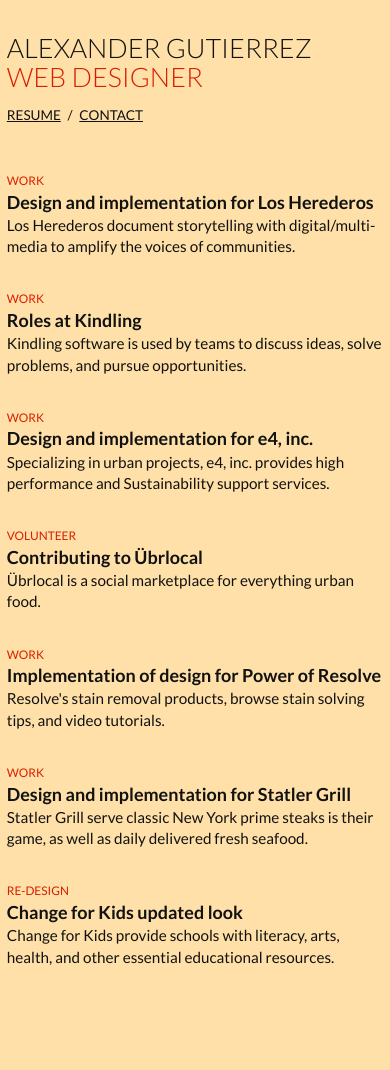
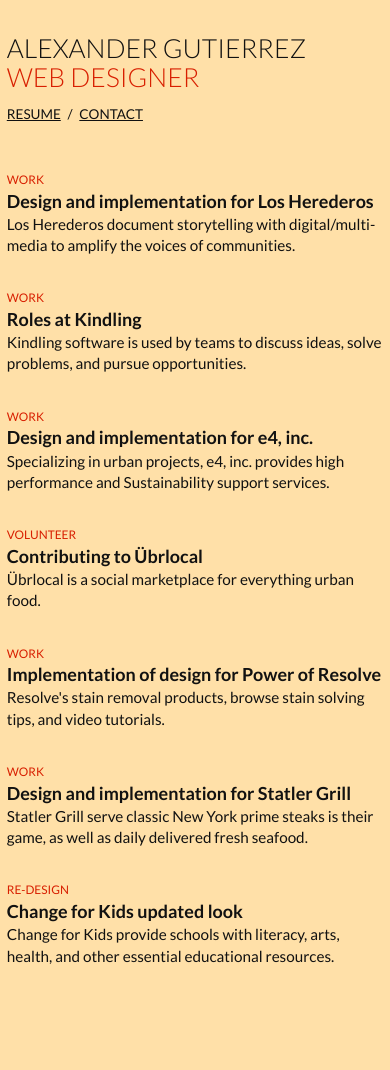
Before and after one commit to gutierrezalex/gutierreza, a Jekyll site: the page built from index.html, in a window 390 px wide. Built offline with Jekyll 4.4.1, drawn with Linux system fonts in a browser that asks for light colours.

Commit message:
header for homepage responsive tweak

```diff
--- a/_sass/_layout.scss
+++ b/_sass/_layout.scss
@@ -37,7 +37,7 @@
 			line-height: 1.1;
 
 			@include media-query($on-mobile) {
-		    font-size: $font-size-lrg * 1.13;
+		    font-size: $font-size-lrg * 1.11;
 		  }
 		}
   }
@@ -379,7 +379,7 @@
 		line-height: 1.1;
 
 		@include media-query($on-mobile) {
-			font-size: $font-size-lrg * 1.13;
+			font-size: $font-size-lrg * 1.11;
 		}
 	}
 
```
